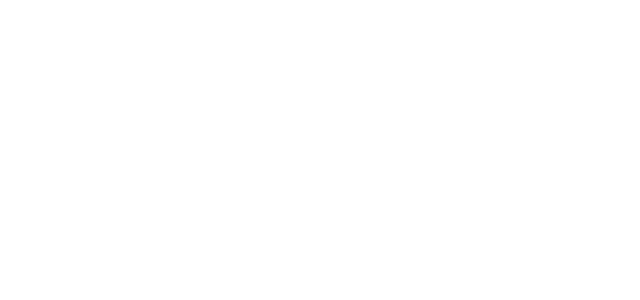
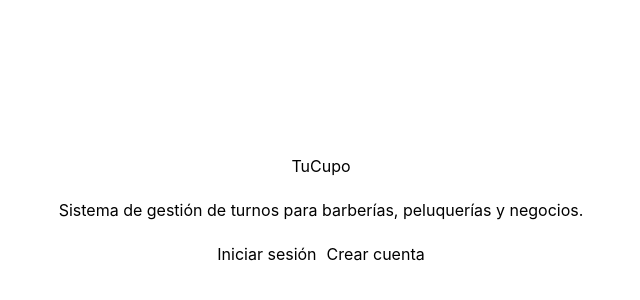
Before and after one commit to coriamartinn/agendasys, a React (Vite) app in the folder client/: page / in a window 1280 px wide. Before the commit this address had no page. Shown: the part 190-490 px from the top of the page, without its empty margins (319-959 px from the left). Built offline with nearby package versions, Linux system fonts and the light colour scheme.

Commit message:
cambios front

```diff
--- a/client/src/App.jsx
+++ b/client/src/App.jsx
@@ -4,12 +4,14 @@
 import { Register } from "./components/register.jsx";
 import { ProtectedRoute } from "./components/routes/protectedRoute.jsx";
 import { AdminPanel } from "./components/adminPanel.jsx";
+import { Home } from "./components/home.jsx";
 
 function App() {
   return (
     <>
       <BrowserRouter>
         <Routes>
+          <Route path="/" element={<Home />} />
           <Route path="/elegirTurnos/:negocioId" element={<BookingPublic />} />
           <Route path="/login" element={<Login />} />
           <Route path="/register" element={<Register />} />
--- /dev/null
+++ b/client/src/components/home.jsx
@@ -0,0 +1,41 @@
+import { Link } from "react-router-dom";
+
+export const Home = () => {
+  return (
+    <div
+      style={{
+        minHeight: "100vh",
+        display: "flex",
+        justifyContent: "center",
+        alignItems: "center",
+        flexDirection: "column",
+        gap: "20px",
+        padding: "20px",
+        textAlign: "center",
+      }}
+    >
+      <h1>TuCupo</h1>
+
+      <p>
+        Sistema de gestión de turnos para barberías, peluquerías y negocios.
+      </p>
+
+      <div
+        style={{
+          display: "flex",
+          gap: "10px",
+          flexWrap: "wrap",
+          justifyContent: "center",
+        }}
+      >
+        <Link to="/login">
+          <button>Iniciar sesión</button>
+        </Link>
+
+        <Link to="/register">
+          <button>Crear cuenta</button>
+        </Link>
+      </div>
+    </div>
+  );
+};
```
Also changed, not shown: 1 other file (tests, documents, lock files or other folders).
